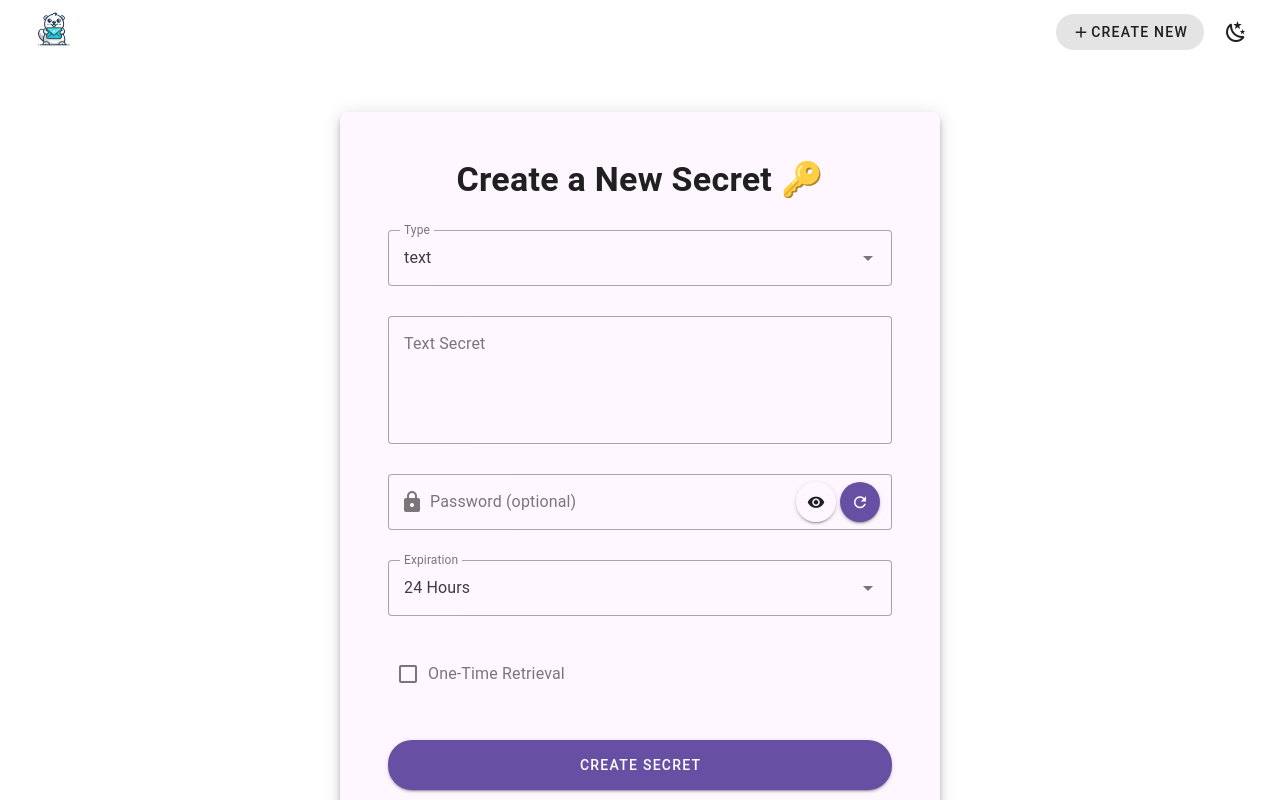
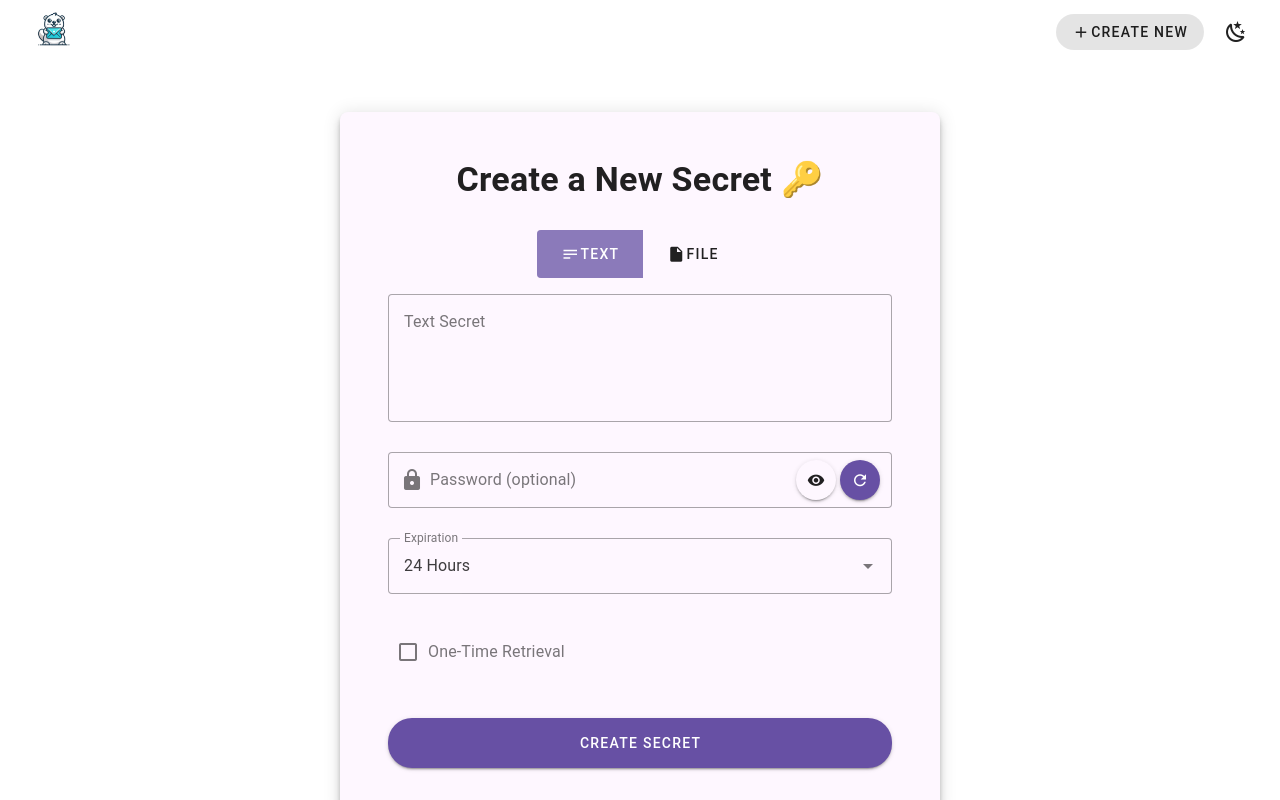
Before and after one commit to kek-Sec/GopherDrop, a Vue app in the folder ui/: page / in a window 1280 px wide. Shown: the top 800 px of the page. Built offline with nearby package versions, Linux system fonts and the light colour scheme; no server answers.

Commit message:
Replace v-select with v-btn-toggle for type selection in Create.vue

```diff
--- a/ui/src/pages/Create.vue
+++ b/ui/src/pages/Create.vue
@@ -4,14 +4,21 @@
       <v-card-title class="text-h5 text-md-h4 font-weight-bold text-center mb-4">Create a New Secret 🔑</v-card-title>
       <v-card-text>
         <v-form @submit.prevent="handleSubmit">
-          <v-select
-            label="Type"
+          <v-btn-toggle
             v-model="type"
-            :items="['text', 'file']"
-            required
-            variant="outlined"
-            class="mb-2"
-          ></v-select>
+            mandatory
+            class="mb-4 d-flex justify-center"
+            color="primary"
+            rounded
+            group
+          >
+            <v-btn value="text" class="px-6" rounded>
+              <v-icon left>mdi-text</v-icon> Text
+            </v-btn>
+            <v-btn value="file" class="px-6" rounded>
+              <v-icon left>mdi-file</v-icon> File
+            </v-btn>
+          </v-btn-toggle>
 
           <v-textarea
             v-if="type === 'text'"
```
